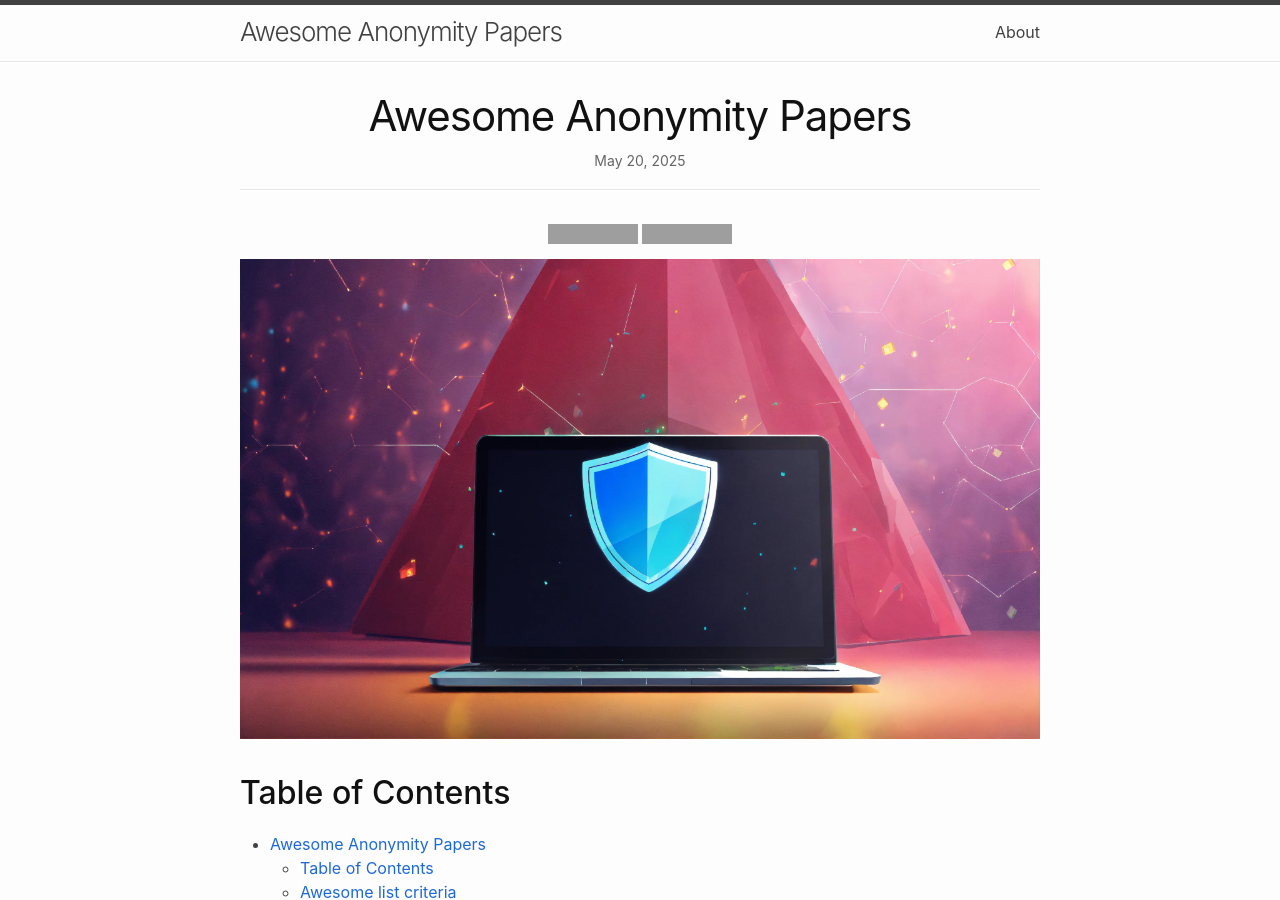
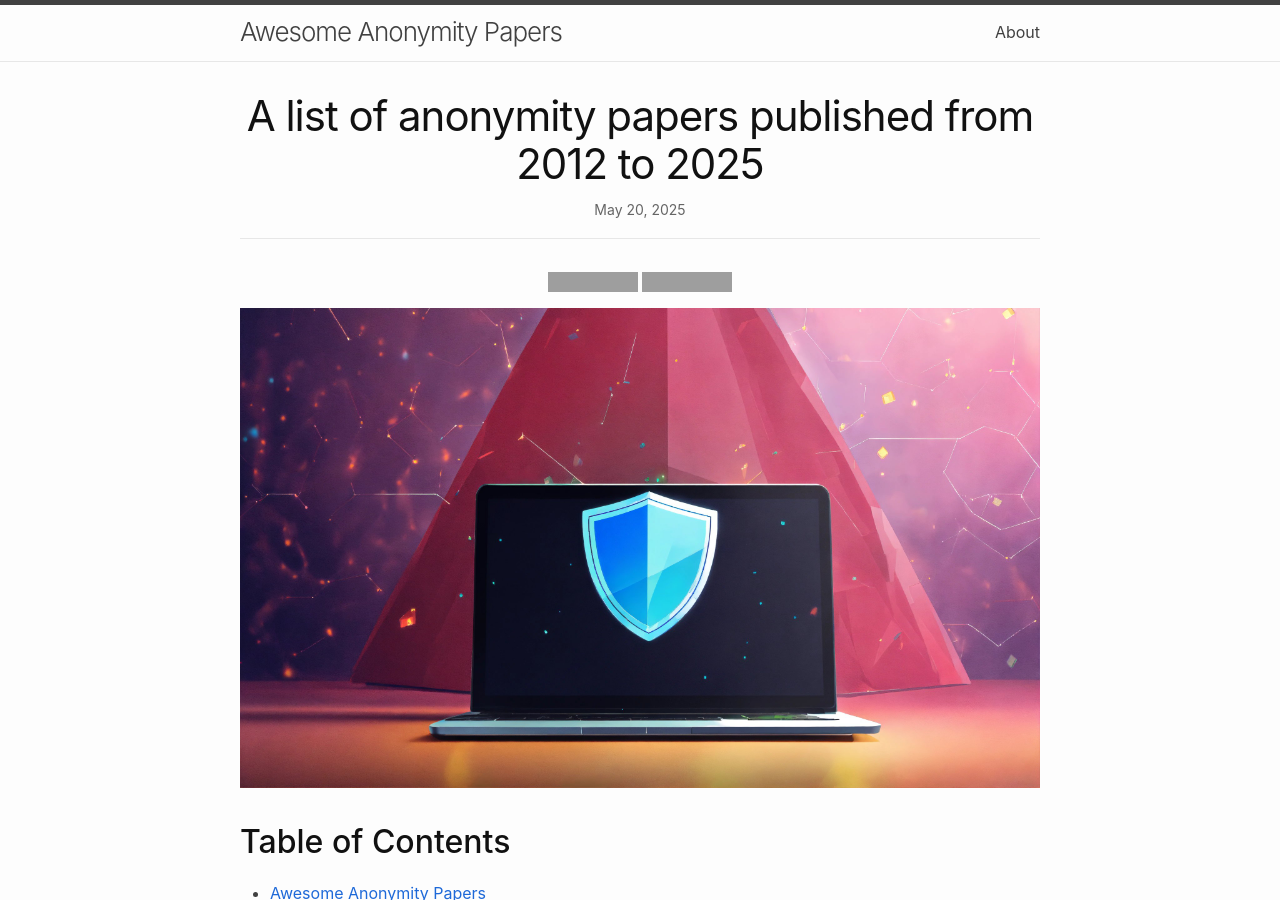
Before and after one commit to secdr/awesome-anonymity-papers, a Jekyll site: the page built from _posts/2025-05-20-awesome-anonymity-papers.md, in a window 1280 px wide and 900 px high. Built offline with Jekyll 4.4.1, drawn with Linux system fonts in a browser that asks for light colours; grey boxes are pictures that could not be loaded.

Commit message:
Add title & categories.

```diff
--- a/_posts/2025-05-20-awesome-anonymity-papers.md
+++ b/_posts/2025-05-20-awesome-anonymity-papers.md
@@ -1,6 +1,9 @@
 ---
 layout: post
+title: "A list of anonymity papers published from 2012 to 2025"
+categories: papers
 ---
+
 <p align="center">
   <a href="https://github.com/secdr/awesome-anonymity-papers/blob/c3ef16841398c86a56259765c5106a82e2f43ead/LICENSE" target="_blank">
     <img src="https://img.shields.io/badge/license-MIT-blue.svg">
```
